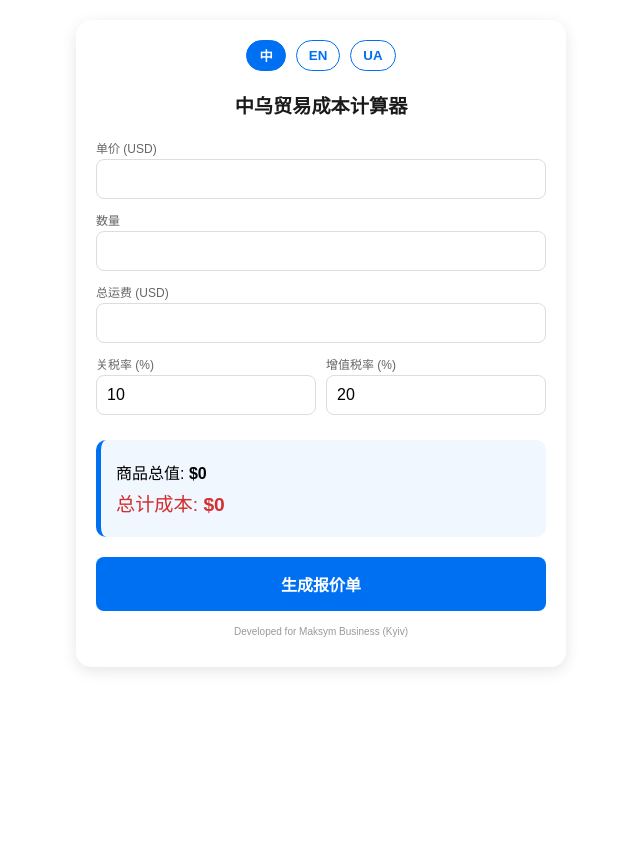
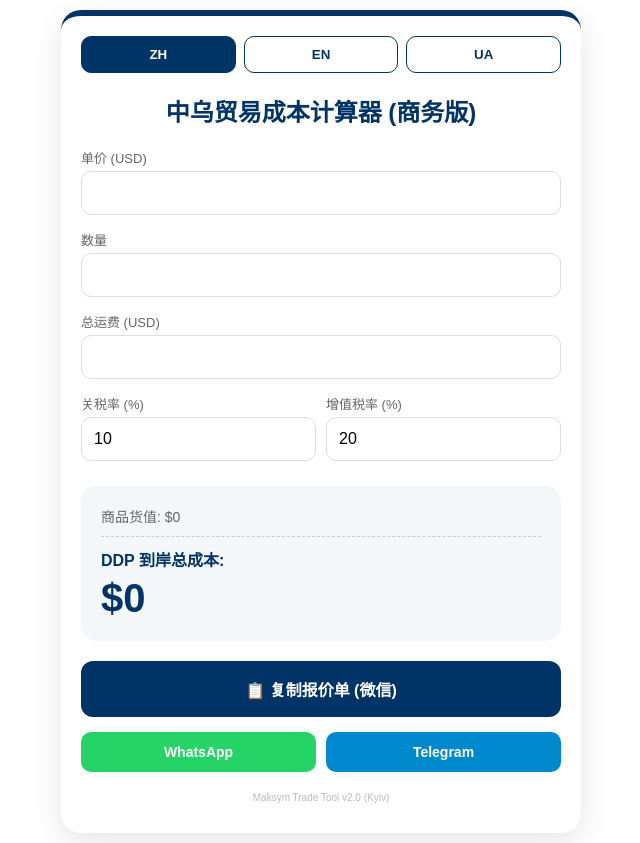
Before and after one commit to Kui-Kui668/trade-calculator, a Next.js app: page / in a window 1280 px wide. Shown: the whole page, without its empty margins (319-959 px from the left). Before the commit the page ends 800 px from the top, so only its background shows below. Built offline with nearby package versions, Linux system fonts and the light colour scheme.

Commit message:
Update Trade Calculator for business version

```diff
--- a/pages/index.js
+++ b/pages/index.js
@@ -1,5 +1,9 @@
 'use client';
 import React, { useState } from 'react';
+
+// 定义商务主题色
+const THEME_COLOR = '#003366';
+const BG_COLOR = '#f4f7fa';
 
 export default function TradeCalculator() {
   const [lang, setLang] = useState('zh');
@@ -9,28 +13,31 @@ export default function TradeCalculator() {
 
   const t = {
     zh: {
-      title: '中乌贸易成本计算器',
+      title: '中乌贸易成本计算器 (商务版)',
       price: '单价 (USD)', qty: '数量', shipping: '总运费 (USD)',
       duty: '关税率 (%)', vat: '增值税率 (%)',
-      prodTotal: '商品总值', grandTotal: '到岸总成本',
-      btn: '生成报价单', quoteTitle: '--- 贸易报价单 ---',
-      totalCost: '总计成本',
+      prodTotal: '商品货值', grandTotal: 'DDP 到岸总成本',
+      btnCopy: '复制报价单 (微信)',
+      shareTitle: '快速分享至：',
+      quoteTitle: '--- 📋 贸易报价单 ---',
     },
     en: {
-      title: 'Trade Cost Calculator',
+      title: 'Trade Cost Calculator (Business)',
       price: 'Unit Price (USD)', qty: 'Quantity', shipping: 'Total Shipping (USD)',
       duty: 'Duty Rate (%)', vat: 'VAT Rate (%)',
-      prodTotal: 'Product Total', grandTotal: 'Total Landed Cost',
-      btn: 'Generate Quote', quoteTitle: '--- Trade Quotation ---',
-      totalCost: 'Total Cost',
+      prodTotal: 'Product Value', grandTotal: 'Total Landed Cost (DDP)',
+      btnCopy: 'Copy Quote (WeChat)',
+      shareTitle: 'Quick Share via:',
+      quoteTitle: '--- 📋 Trade Quotation ---',
     },
     ua: {
-      title: 'Калькулятор вартості торгівлі',
+      title: 'Калькулятор вартості (Business)',
       price: 'Ціна за одиницю (USD)', qty: 'Кількість', shipping: 'Вартість доставки (USD)',
       duty: 'Ставка мита (%)', vat: 'Ставка ПДВ (%)',
-      prodTotal: 'Вартість товару', grandTotal: 'Загальна вартість (DDP)',
-      btn: 'Сформувати пропозицію', quoteTitle: '--- Комерційна пропозиція ---',
-      totalCost: 'Загальна вартість',
+      prodTotal: 'Вартість товару', grandTotal: 'Повна вартість (DDP)',
+      btnCopy: 'Копіювати (WeChat)',
+      shareTitle: 'Швидко надіслати через:',
+      quoteTitle: '--- 📋 Комерційна пропозиція ---',
     }
   };
 
@@ -41,49 +48,69 @@ export default function TradeCalculator() {
 
   const productTotal = (Number(inputs.price) * Number(inputs.qty)) || 0;
   const shippingTotal = parseFloat(inputs.shipping) || 0;
-  const dutyAmount = (productTotal + shippingTotal) * (Number(inputs.dutyRate) / 100);
-  const vatAmount = (productTotal + shippingTotal + dutyAmount) * (Number(inputs.vatRate) / 100);
-  const grandTotal = productTotal + shippingTotal + dutyAmount + vatAmount;
+  const dutyAmt = (productTotal + shippingTotal) * (Number(inputs.dutyRate) / 100);
+  const vatAmt = (productTotal + shippingTotal + dutyAmt) * (Number(inputs.vatRate) / 100);
+  const grandTotal = productTotal + shippingTotal + dutyAmt + vatAmt;
 
-  const copyQuote = () => {
+  const getQuoteText = () => {
     const current = t[lang];
-    const quote = `${current.quoteTitle}\n${current.prodTotal}: $${productTotal.toFixed(2)}\n${current.duty}: $${dutyAmount.toFixed(2)}\n${current.vat}: $${vatAmount.toFixed(2)}\n-----------------\n${current.grandTotal}: $${grandTotal.toFixed(2)}`;
-    alert(quote);
+    return `${current.quoteTitle}\n\n${current.prodTotal}: $${productTotal.toLocaleString()}\n${current.shipping}: $${shippingTotal.toLocaleString()}\n-----------------\n关税/ПДВ: $${dutyAmt.toFixed(2)} / $${vatAmt.toFixed(2)}\n\n✅ ${current.grandTotal}: $${grandTotal.toLocaleString()}`;
+  };
+
+  const handleCopy = async () => {
+    await navigator.clipboard.writeText(getQuoteText());
+    alert(lang === 'zh' ? '已复制！' : 'Copied!');
+  };
+
+  const handleShare = (app) => {
+    const text = encodeURIComponent(getQuoteText());
+    const urls = {
+      whatsapp: `https://wa.me/?text=${text}`,
+      telegram: `https://t.me/share/url?url=${encodeURIComponent(window.location.href)}&text=${text}`
+    };
+    window.open(urls[app], '_blank');
   };
 
   return (
-    <div style={{ padding: '20px', fontFamily: 'sans-serif', maxWidth: '450px', margin: '20px auto', backgroundColor: '#ffffff', borderRadius: '15px', boxShadow: '0 4px 15px rgba(0,0,0,0.1)' }}>
-      <div style={{ display: 'flex', justifyContent: 'center', gap: '10px', marginBottom: '20px' }}>
-        <button onClick={() => setLang('zh')} style={langBtnStyle(lang === 'zh')}>中</button>
-        <button onClick={() => setLang('en')} style={langBtnStyle(lang === 'en')}>EN</button>
-        <button onClick={() => setLang('ua')} style={langBtnStyle(lang === 'ua')}>UA</button>
+    <div style={{ padding: '20px', fontFamily: 'sans-serif', maxWidth: '480px', margin: '10px auto', backgroundColor: '#fff', borderRadius: '20px', boxShadow: '0 10px 30px rgba(0,0,0,0.1)', borderTop: `6px solid ${THEME_COLOR}` }}>
+      <div style={{ display: 'flex', justifyContent: 'center', gap: '8px', marginBottom: '20px' }}>
+        {['zh', 'en', 'ua'].map(l => (
+          <button key={l} onClick={() => setLang(l)} style={{ flex: 1, padding: '10px', borderRadius: '10px', border: `1px solid ${THEME_COLOR}`, backgroundColor: lang === l ? THEME_COLOR : 'white', color: lang === l ? 'white' : THEME_COLOR, fontWeight: 'bold' }}>{l.toUpperCase()}</button>
+        ))}
       </div>
 
-      <h2 style={{ textAlign: 'center', color: '#1a1a1a', marginBottom: '20px', fontSize: '1.2em' }}>{t[lang].title}</h2>
+      <h2 style={{ textAlign: 'center', color: THEME_COLOR, marginBottom: '20px' }}>{t[lang].title}</h2>
 
-      <div style={{ display: 'flex', flexDirection: 'column', gap: '12px' }}>
-        <div style={inputGroupStyle}><span style={labelStyle}>{t[lang].price}</span><input type="number" name="price" value={inputs.price} onChange={handleInputChange} style={inputStyle} /></div>
-        <div style={inputGroupStyle}><span style={labelStyle}>{t[lang].qty}</span><input type="number" name="qty" value={inputs.qty} onChange={handleInputChange} style={inputStyle} /></div>
-        <div style={inputGroupStyle}><span style={labelStyle}>{t[lang].shipping}</span><input type="number" name="shipping" value={inputs.shipping} onChange={handleInputChange} style={inputStyle} /></div>
-        <div style={{ display: 'flex', gap: '10px' }}>
-          <div style={inputGroupStyle}><span style={labelStyle}>{t[lang].duty}</span><input type="number" name="dutyRate" value={inputs.dutyRate} onChange={handleInputChange} style={inputStyle} /></div>
-          <div style={inputGroupStyle}><span style={labelStyle}>{t[lang].vat}</span><input type="number" name="vatRate" value={inputs.vatRate} onChange={handleInputChange} style={inputStyle} /></div>
+      <div style={{ display: 'flex', flexDirection: 'column', gap: '15px' }}>
+        <div><span style={{fontSize:'13px', color:'#666'}}>{t[lang].price}</span><input type="number" name="price" value={inputs.price} onChange={handleInputChange} style={inputStyle} /></div>
+        <div><span style={{fontSize:'13px', color:'#666'}}>{t[lang].qty}</span><input type="number" name="qty" value={inputs.qty} onChange={handleInputChange} style={inputStyle} /></div>
+        <div><span style={{fontSize:'13px', color:'#666'}}>{t[lang].shipping}</span><input type="number" name="shipping" value={inputs.shipping} onChange={handleInputChange} style={inputStyle} /></div>
+        <div style={{display:'flex', gap:'10px'}}>
+          <div style={{flex:1}}><span style={{fontSize:'13px', color:'#666'}}>{t[lang].duty}</span><input type="number" name="dutyRate" value={inputs.dutyRate} onChange={handleInputChange} style={inputStyle} /></div>
+          <div style={{flex:1}}><span style={{fontSize:'13px', color:'#666'}}>{t[lang].vat}</span><input type="number" name="vatRate" value={inputs.vatRate} onChange={handleInputChange} style={inputStyle} /></div>
         </div>
       </div>
 
-      <div style={{ marginTop: '25px', padding: '15px', backgroundColor: '#f0f7ff', borderRadius: '10px', borderLeft: '5px solid #0070f3' }}>
-        <p style={{ margin: '5px 0' }}>{t[lang].prodTotal}: <strong>${productTotal.toLocaleString()}</strong></p>
-        <p style={{ margin: '5px 0', fontSize: '1.2em', color: '#d32f2f' }}>{t[lang].totalCost}: <strong>${grandTotal.toLocaleString()}</strong></p>
+      <div style={{ marginTop: '25px', padding: '20px', backgroundColor: BG_COLOR, borderRadius: '15px' }}>
+        <p style={{ margin: '0', fontSize: '14px', color: '#666' }}>{t[lang].prodTotal}: ${productTotal.toLocaleString()}</p>
+        <div style={{ marginTop: '10px', paddingTop: '10px', borderTop: '1px dashed #ccc' }}>
+          <p style={{ margin: '0', fontSize: '16px', color: THEME_COLOR, fontWeight: 'bold' }}>{t[lang].grandTotal}:</p>
+          <p style={{ margin: '5px 0 0 0', fontSize: '2.5em', color: THEME_COLOR, fontWeight: '800' }}>${grandTotal.toLocaleString()}</p>
+        </div>
       </div>
 
-      <button onClick={copyQuote} style={buttonStyle}>{t[lang].btn}</button>
-      <p style={{ textAlign: 'center', fontSize: '10px', color: '#999', marginTop: '15px' }}>Developed for Maksym Business (Kyiv)</p>
+      <button onClick={handleCopy} style={mainBtnStyle}>📋 {t[lang].btnCopy}</button>
+
+      <div style={{ display: 'flex', gap: '10px', marginTop: '15px' }}>
+        <button onClick={() => handleShare('whatsapp')} style={shareBtnStyle('#25D366')}>WhatsApp</button>
+        <button onClick={() => handleShare('telegram')} style={shareBtnStyle('#0088cc')}>Telegram</button>
+      </div>
+
+      <p style={{ textAlign: 'center', fontSize: '10px', color: '#bbb', marginTop: '20px' }}>Maksym Trade Tool v2.0 (Kyiv)</p>
     </div>
   );
 }
 
-const langBtnStyle = (active) => ({ padding: '5px 12px', borderRadius: '20px', border: '1px solid #0070f3', backgroundColor: active ? '#0070f3' : 'white', color: active ? 'white' : '#0070f3', cursor: 'pointer', fontWeight: 'bold' });
-const inputGroupStyle = { display: 'flex', flexDirection: 'column', gap: '3px', flex: 1 };
-const labelStyle = { fontSize: '12px', color: '#666' };
-const inputStyle = { width: '100%', padding: '10px', boxSizing: 'border-box', borderRadius: '8px', border: '1px solid #ddd', fontSize: '16px' };
-const buttonStyle = { width: '100%', padding: '15px', marginTop: '20px', backgroundColor: '#0070f3', color: 'white', border: 'none', borderRadius: '8px', fontSize: '16px', fontWeight: 'bold', cursor: 'pointer' };
+const inputStyle = { width: '100%', padding: '12px', boxSizing: 'border-box', borderRadius: '10px', border: '1px solid #ddd', fontSize: '16px', marginTop: '4px' };
+const mainBtnStyle = { width: '100%', padding: '16px', marginTop: '20px', backgroundColor: THEME_COLOR, color: 'white', border: 'none', borderRadius: '12px', fontSize: '16px', fontWeight: 'bold', cursor: 'pointer' };
+const shareBtnStyle = (bg) => ({ flex: 1, padding: '12px', backgroundColor: bg, color: 'white', border: 'none', borderRadius: '10px', fontSize: '14px', fontWeight: 'bold', cursor: 'pointer' });
```
